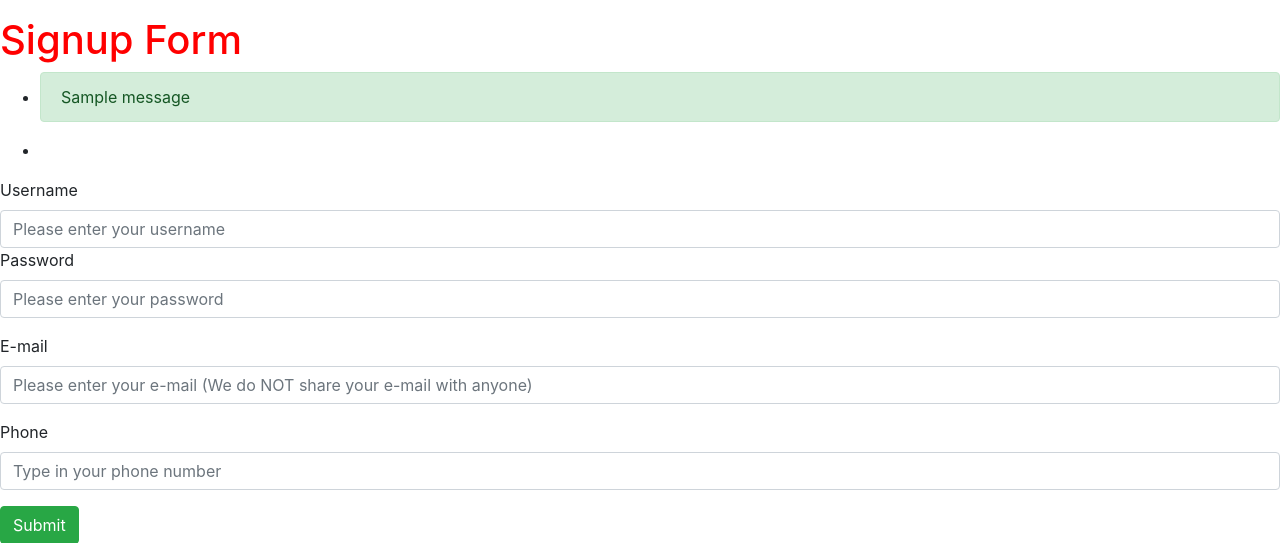
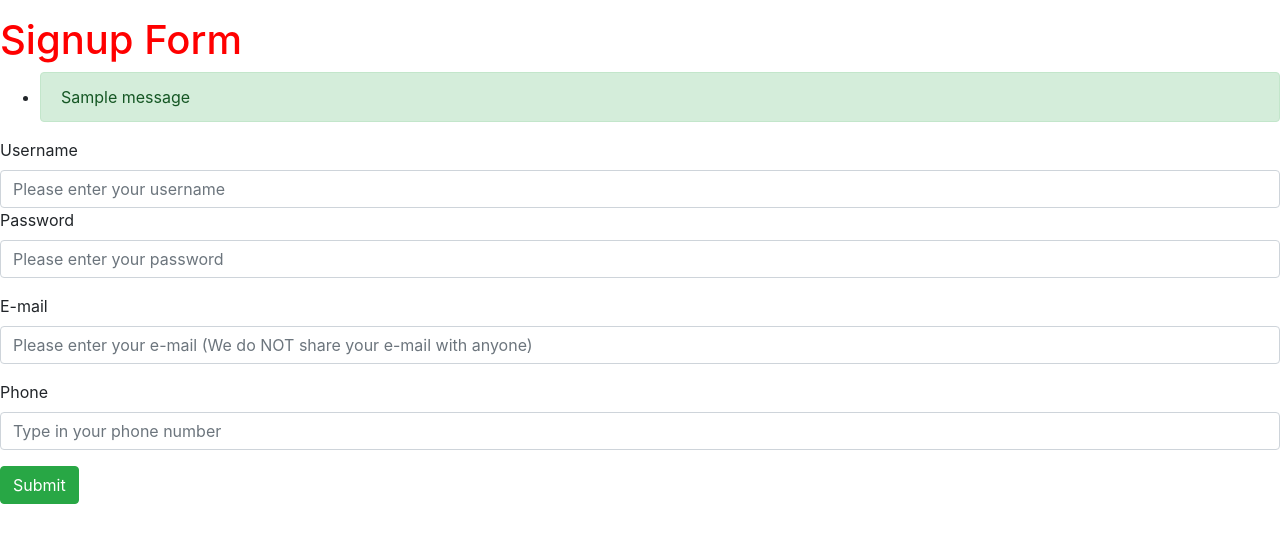
Before and after one commit to MilanovicB/Django_3_0_TestLab_Teach-Learn, a Django app: page /signup/ in a window 1280 px wide. Shown: the part 96-639 px from the top of the page. Run offline with Django 3.2, Linux system fonts and the light colour scheme; tables that the repository leaves empty hold one stand-in row (values such as "Sample post"); one stand-in notice (Sample message) is shown; some libraries are stand-ins or nearby versions.

Commit message:
changes made - bugs fixed

```diff
--- a/templates/signup.html
+++ b/templates/signup.html
@@ -4,32 +4,32 @@
 
 {% block body %}
 
+<div class="container">
+</div>
     <h1>Signup Form</h1>
 
     <ul class = "messages">
+    {% for msg in messages %}
 
-        {% for msg in messages %}
+    <li>
+        <div class="alert alert-{{ msg.level_tag}}" role="alert">
 
-        <li>
-            <div class="alert alert-{{ msg.level_tag }}" role="alert">
+            {{ msg.message }}
 
-                {{ msg.message }}
-            </div>
-        </li>
+        </div>
+    </li>
 
 
-    <li>
-        <div class="'alert alert-{{ msg.level_tag }}"
+    {% endfor %}
+    </ul>
 
-             {% endfor %}
-    </li>
-    </ul>
+
 
     <form action="{% url 'addUser' %}" method="post">
 
 
+
         {% csrf_token %}
-
 
 
 
```
Also changed, not shown: NewsApp/migrations/0001_initial.py (deleted), NewsApp/migrations/0002_sportnews.py (deleted), NewsApp/migrations/0003_news_pub_date.py (deleted), NewsApp/migrations/0004_registrationdata.py (deleted), NewsApp/migrations/0005_auto_20201025_0856.py (deleted), 1 other file.
